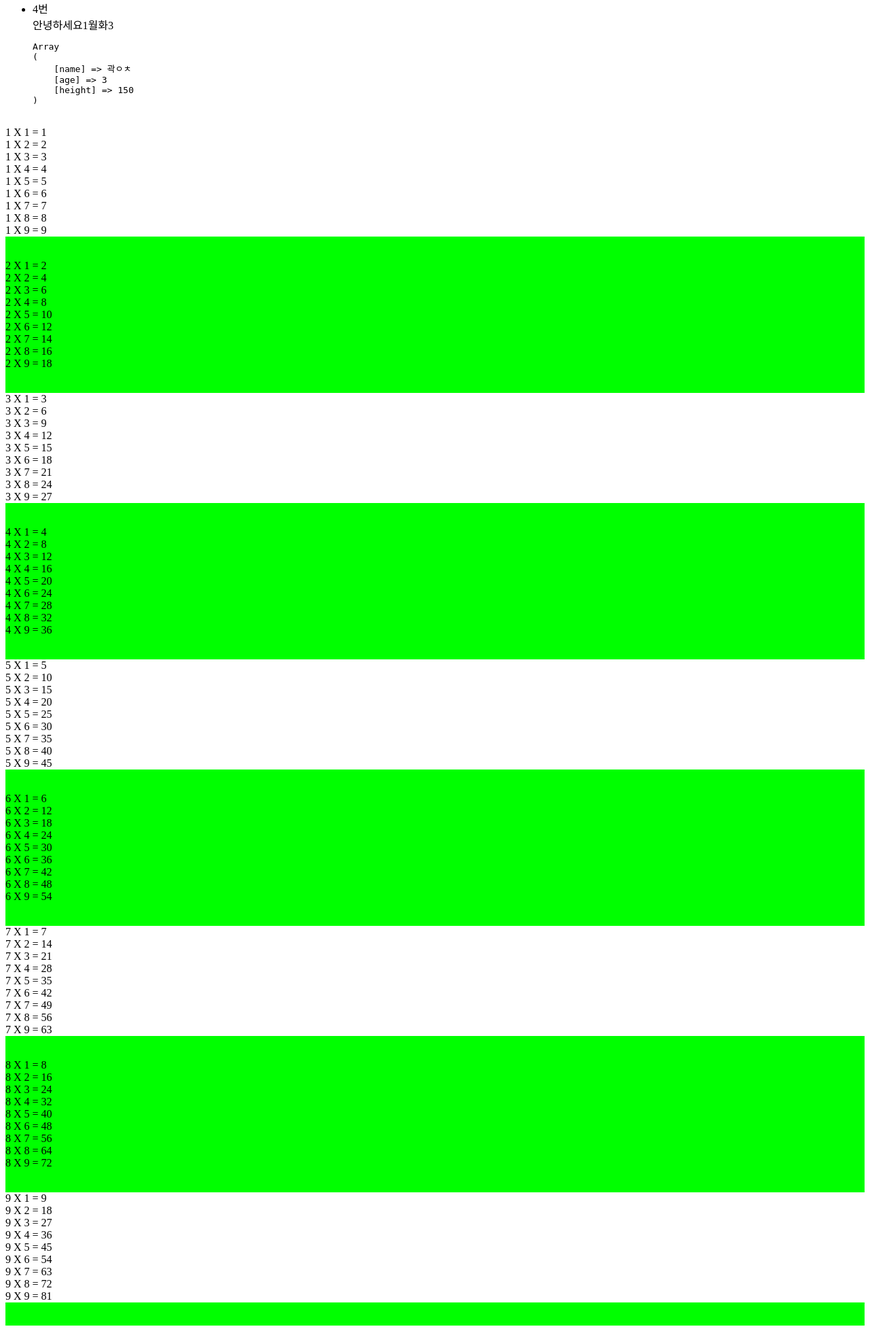
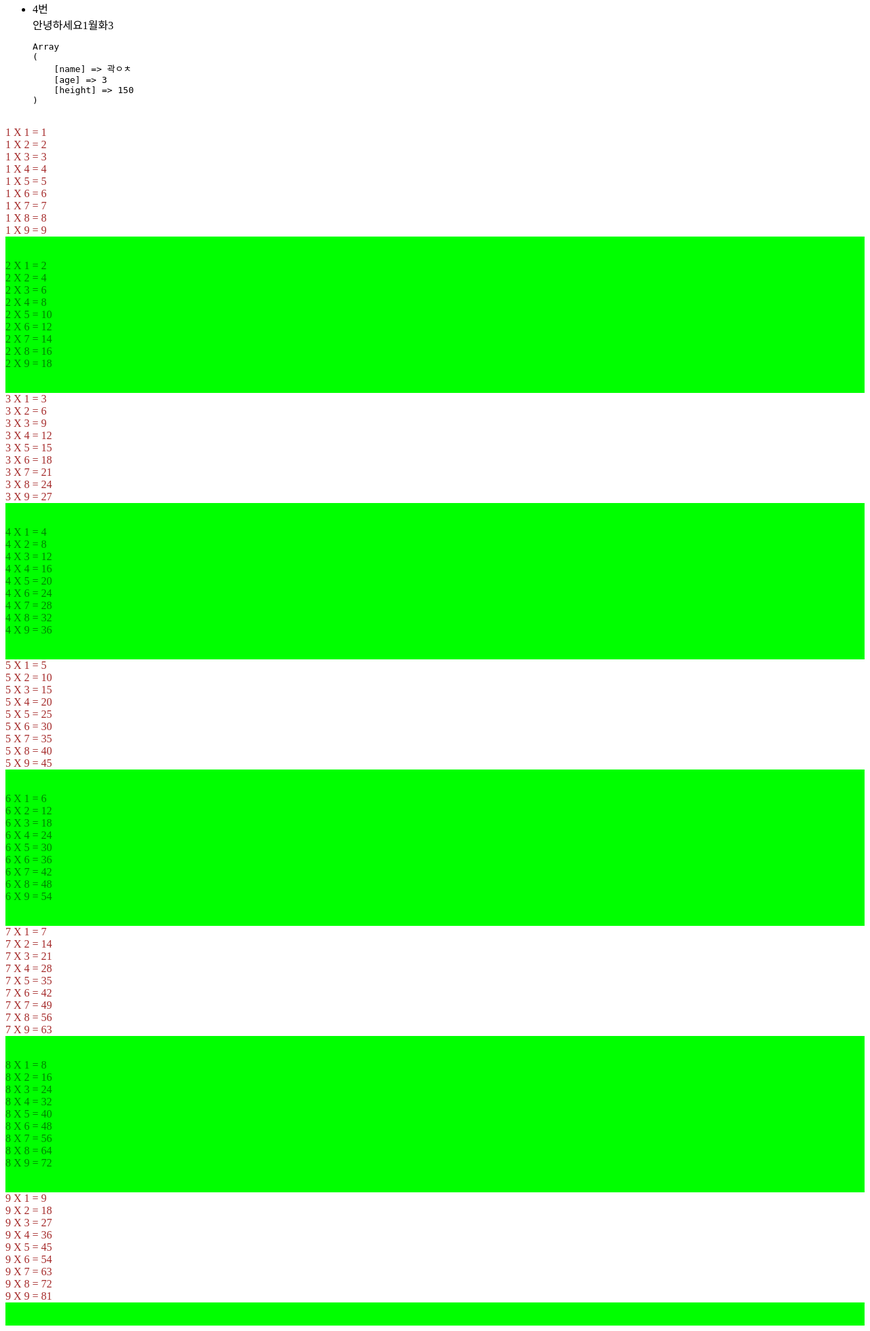
Before and after one commit to dlvmwpr/htdocs, a PHP site: page /test.php in a window 1280 px wide. Shown: the part 148-2106 px from the top of the page at 68% size. Run offline with PHP 8.4, Linux system fonts and the light colour scheme.

Commit message:
글씨색깔 바꾸기

```diff
--- a/test.php
+++ b/test.php
@@ -7,8 +7,8 @@
     <meta charset="UTF-8">
     <title>php</title>
     <style>
-        .gugudan { background:lime;}
-        .odddan { background: white;}
+        .gugudan { background:lime; color:green;}
+        .odddan { background: white; color:brown;}
     </style>
 </head>
 <body>
```
